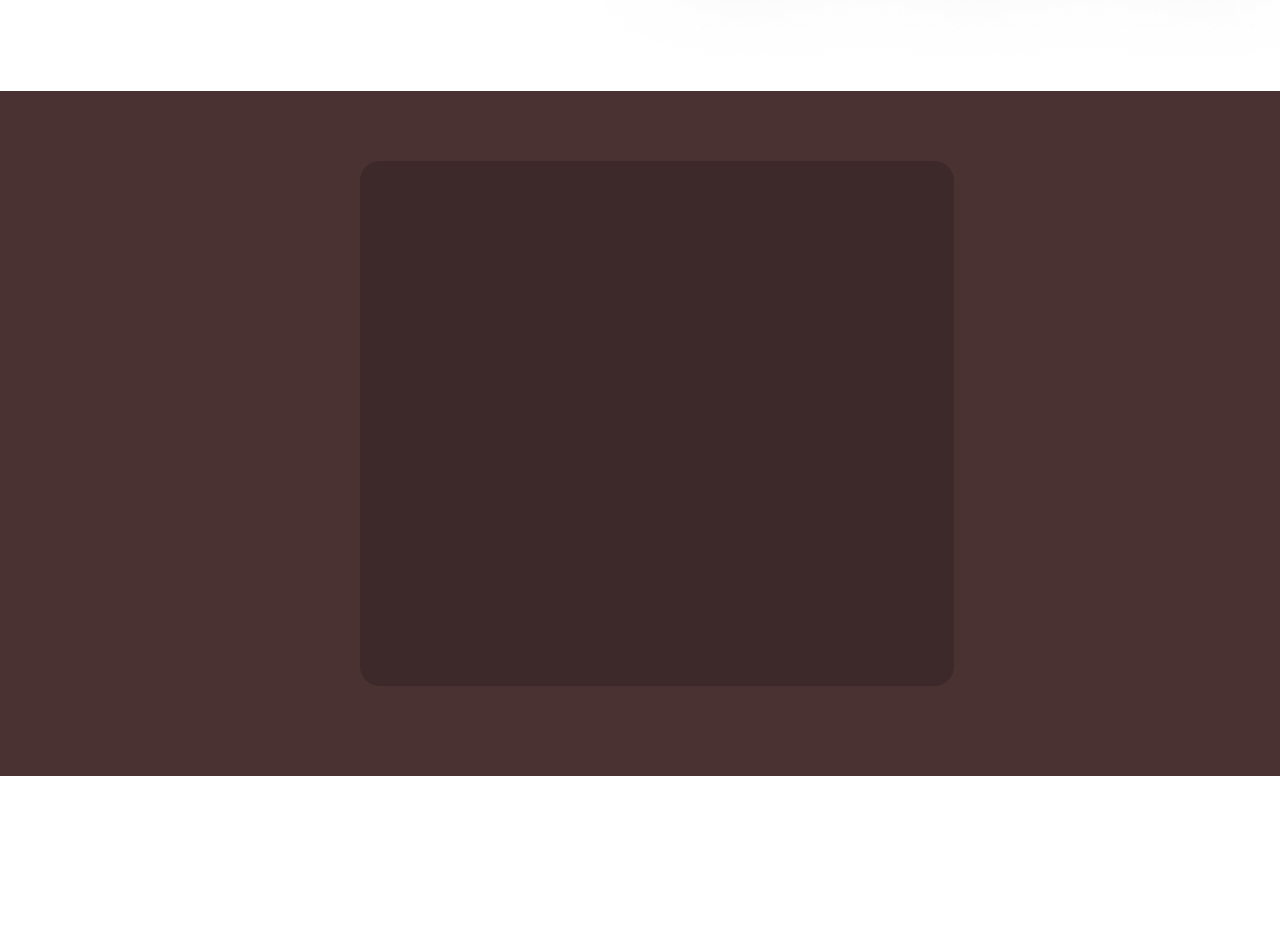
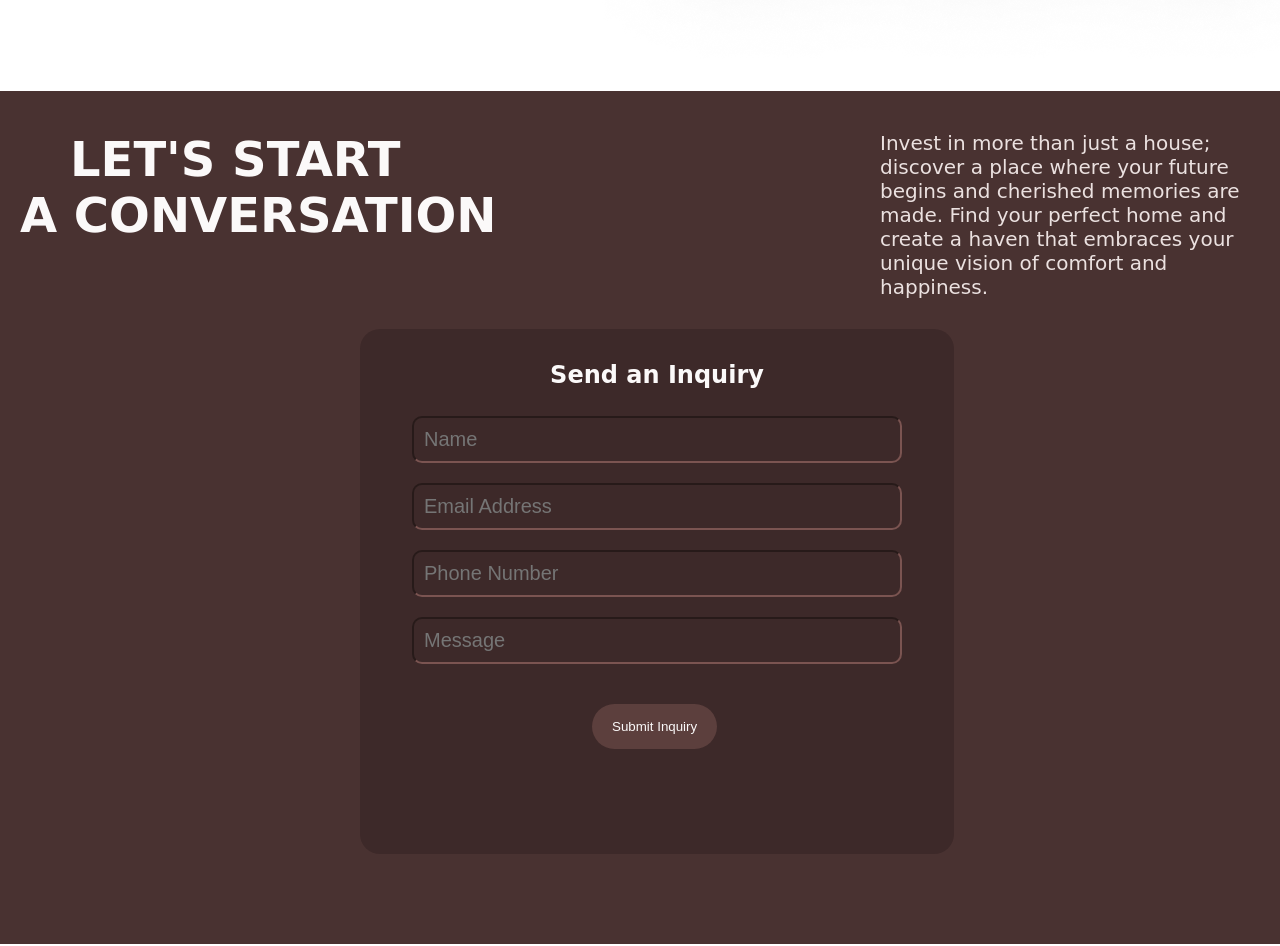
Before and after one commit to abdulwdd/SunnyVale_Web, a plain HTML site: page index.html in a window 1280 px wide. Shown: the part 3240-4186 px from the top of the page. Before the commit the page ends 4146 px from the top, so only its background shows below. Drawn offline with Linux system fonts and the light colour scheme.

Commit message:
eigtheneth commit

```diff
--- a/index.html
+++ b/index.html
@@ -113,25 +113,25 @@
 
         </div>
         <div class="finfooter2">
-            <!-- <h1 id="finfooter3">LET'S START <br> A CONVERSATION</h1> -->
-            <!-- <p id="finfooter4">Invest in more than just a house; discover
+            <h1 id="finfooter3">LET'S START <br> A CONVERSATION</h1>
+            <p id="finfooter4">Invest in more than just a house; discover
                  a place where your future begins and cherished memories
                  are made. Find your perfect home and create a haven that
                  embraces your unique vision of comfort and happiness.
-            </p> -->
+            </p>
         </div>
         <div class="finfooter5">
             <div>
-                <!-- <h1 id="finfooter5a">Send an Inquiry</h1> -->
+                <h1 id="finfooter5a">Send an Inquiry</h1>
             </div>
             <div class="finfooter6">
-                <!-- <input type="text" id="name" name="Name" placeholder="Name"><br>
+                <input type="text" id="name" name="Name" placeholder="Name"><br>
                 <input type="text" id="emailaddress" name="Name" placeholder="Email Address"><br>
                 <input type="text" id="phonenumber" name="Name" placeholder="Phone Number"><br>
-                <input type="text" id="message" name="Name" placeholder="Message"><br> -->
+                <input type="text" id="message" name="Name" placeholder="Message"><br>
             </div>
             <div class="finfooter7">
-                <!-- <button id="but3">Submit Inquiry</button> -->
+                <button id="but3">Submit Inquiry</button>
             </div>
         </div>
         </div>
```
